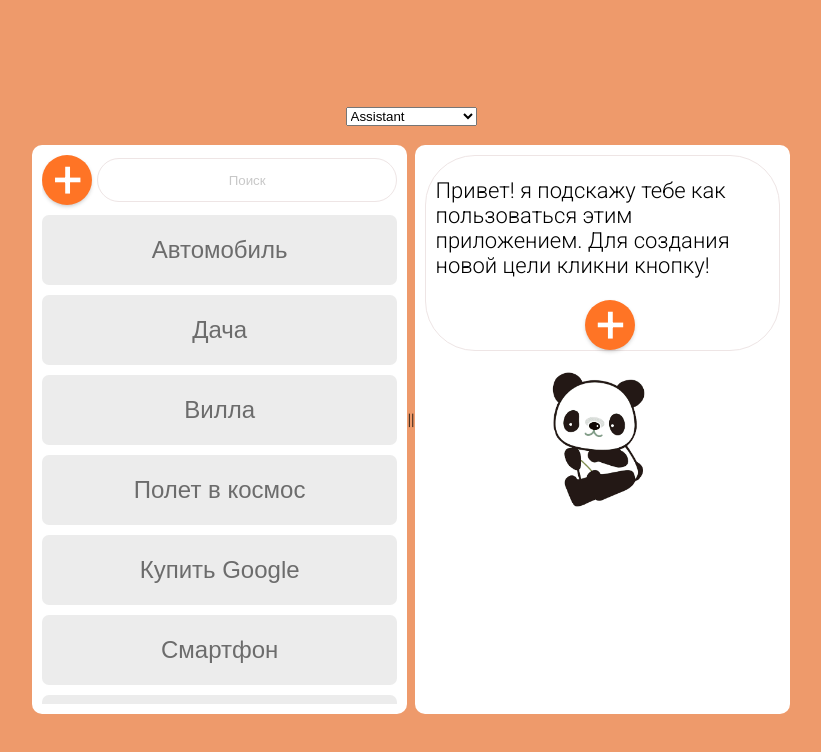
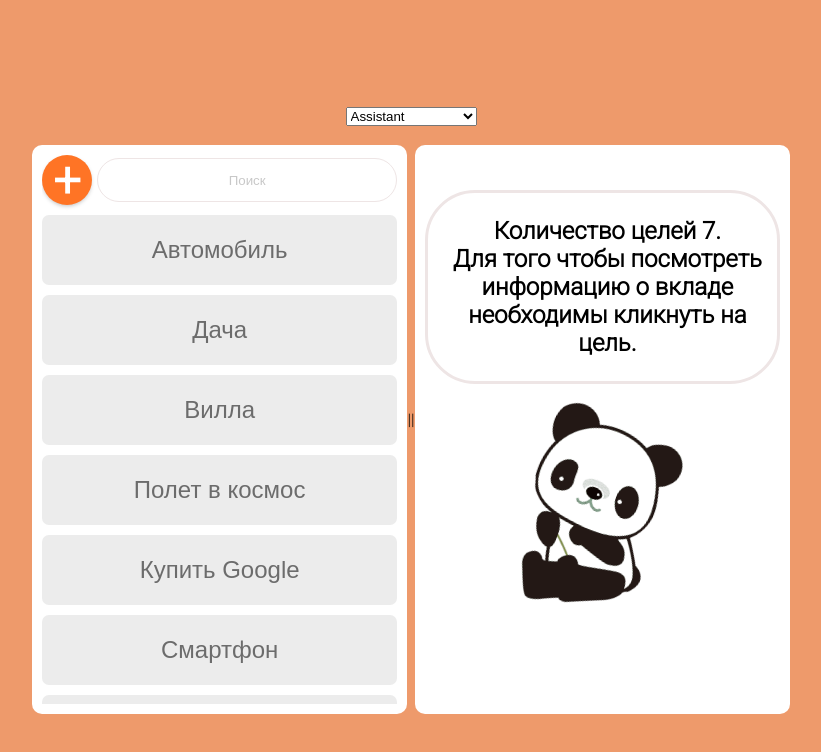
Before and after one commit to Maxim-BC/project_moneybox, a React (Create React App) app: page / in a window 1280 px wide. Shown: the top 752 px of the page, without its empty margins (229-1050 px from the left). Built offline with nearby package versions, Linux system fonts and the light colour scheme.

Commit message:
изменение внеш вида

```diff
--- a/src/components/Assistant.css
+++ b/src/components/Assistant.css
@@ -1,6 +1,7 @@
 .plus-assistant {
   min-width: 50px;
   margin-left: 45%;
+  margin-bottom: 20px;
   padding: 0px;
   border: none;
   width: 50px;
@@ -19,15 +20,20 @@
 .oblako {
   border-style: solid;
   border-radius: 50px;
-  border: 1px solid #eee5e5;
+  border: 3px solid #eee5e5;
+  margin-top: 35px;
 }
 .oblako-text {
-  font-size: 22px;
+  font-family: Roboto;
+  font-size: 24px;
   margin-left: 10px;
+  align-items: center;
+  text-align: center;
 }
 .assistant-panda {
   display: flex;
   margin: auto;
-  width: 40%;
-  height: 40%;
+  transform: rotate(20deg);
+  width: 60%;
+  height: 60%;
 }
--- a/src/components/Assistant.js
+++ b/src/components/Assistant.js
@@ -4,13 +4,15 @@ import Panda from "./image/Panda.png";
 import "./TargetList";
 export default class Assistant extends Component {
   num() {
-    if (this.props.targetCount > 0) {
+    if (this.props.targetCount === 0) {
       return (
         <div>
           <div className="oblako">
             <p className="oblako-text">
-              Привет! я подскажу тебе как пользоваться этим приложением. Для
-              создания новой цели кликни кнопку!
+              <b>
+                Привет! я подскажу тебе как пользоваться этим приложением. Для
+                создания новой цели кликни кнопку!
+              </b>
             </p>
 
             <div
@@ -28,7 +30,11 @@ export default class Assistant extends Component {
         <div>
           <div className="oblako">
             <p className="oblako-text">
-              Привет! У тебя {this.props.targetCount} целей , выбери нужную!
+              <b>
+                Количество целей {this.props.targetCount}.<br></br> Для того
+                чтобы посмотреть информацию о вкладе необходимы кликнуть на
+                цель.
+              </b>
             </p>
           </div>
           <div>
@@ -40,6 +46,6 @@ export default class Assistant extends Component {
   }
 
   render() {
-    return <div>{this.num()}</div>;
+    return <div className="colorAssist">{this.num()}</div>;
   }
 }
```
